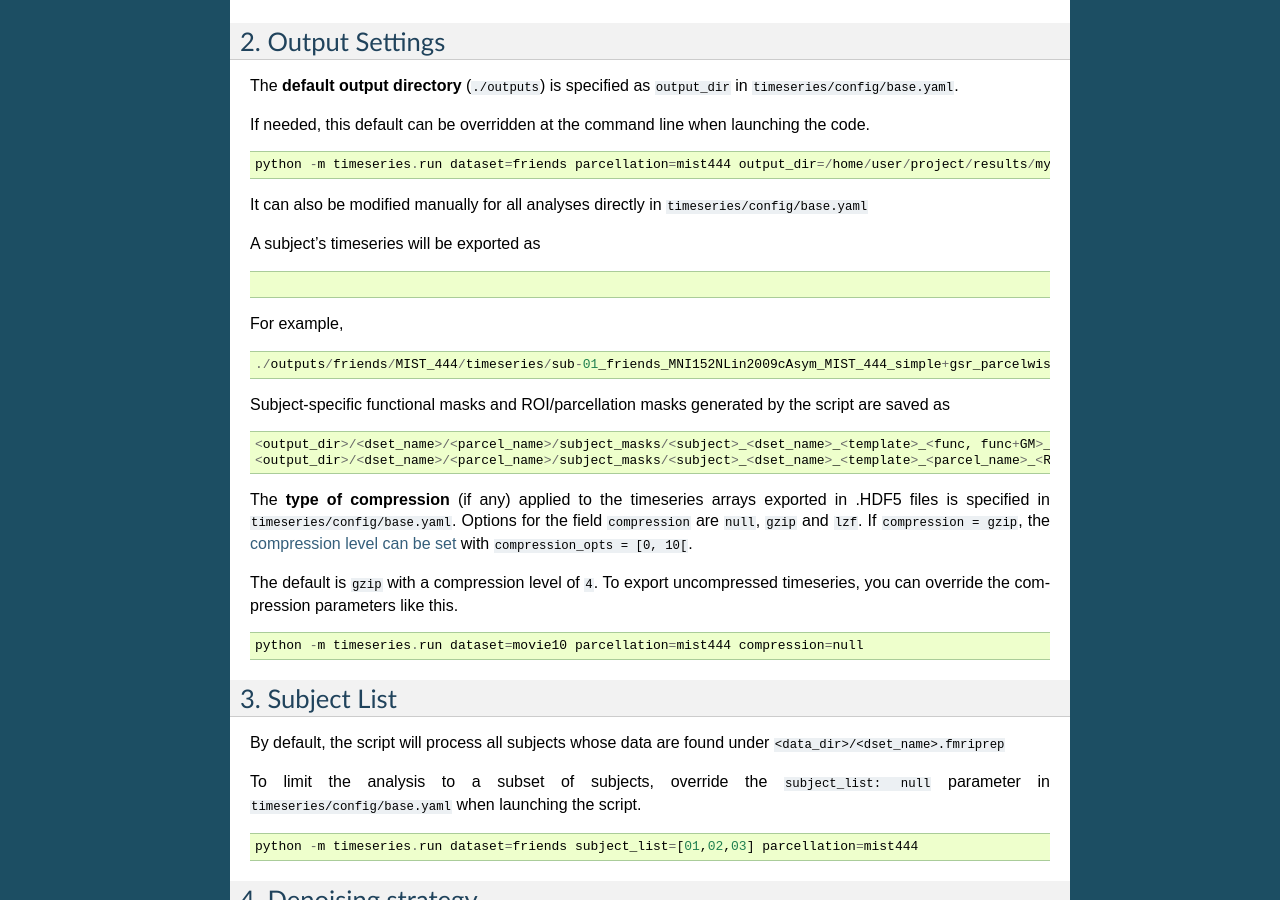
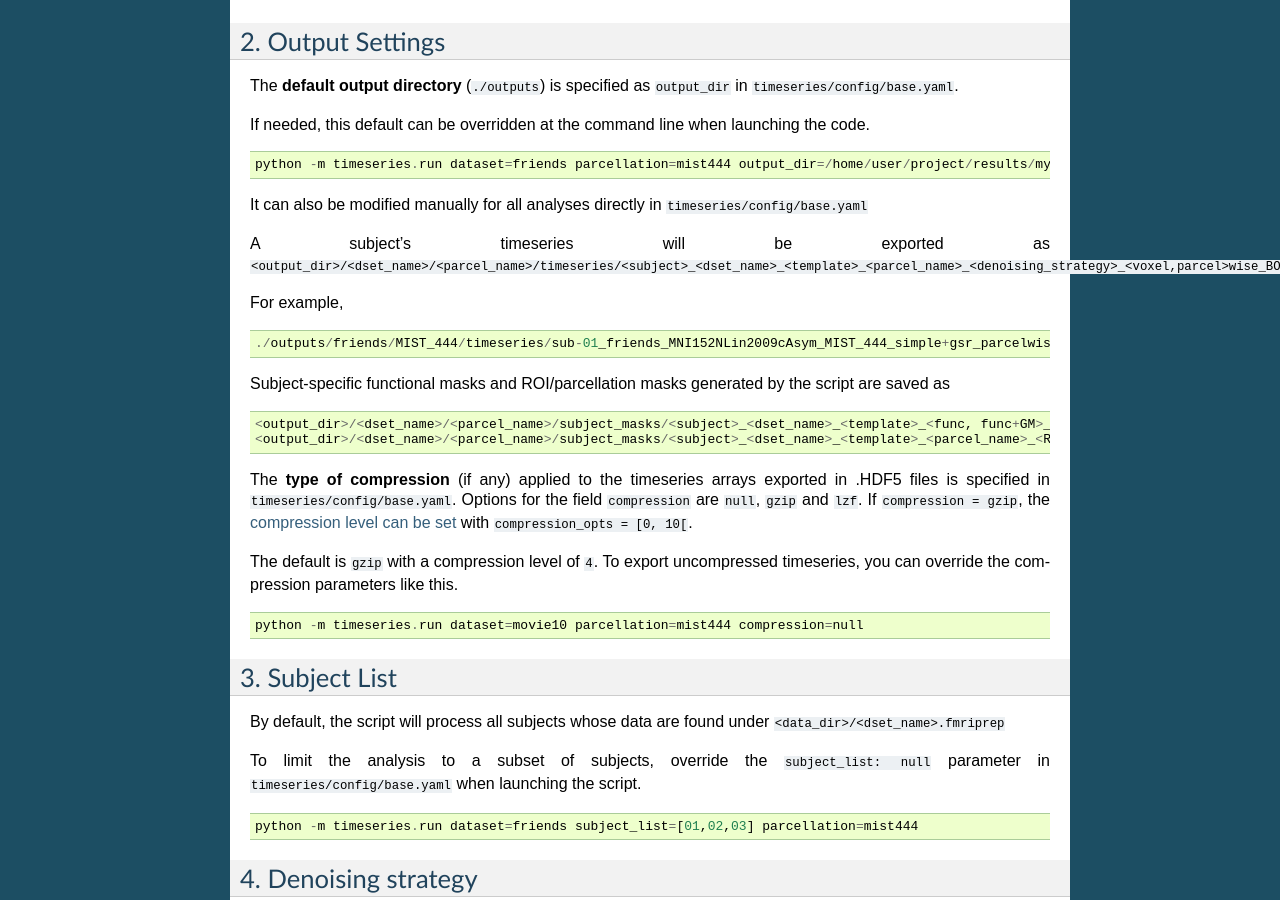
Before and after one commit to courtois-neuromod/cneuromod_extract_tseries, a Sphinx documentation site: the page built from docs/running.rst, in a window 1280 px wide and 900 px high, scrolled down 729 px. Built offline with Sphinx 7.4.7, drawn with Linux system fonts in a browser that asks for light colours.

Commit message:
Update running.rst

```diff
--- a/docs/running.rst
+++ b/docs/running.rst
@@ -62,10 +62,7 @@
 It can also be modified manually for all analyses directly in ``timeseries/config/base.yaml``
 
 
-A subject's timeseries will be exported as
-
-.. code-block::
-  <output_dir>/<dset_name>/<parcel_name>/timeseries/<subject>_<dset_name>_<template>_<parcel_name>_<denoising_strategy>_<voxel,parcel>wise_BOLDtimeseries.h5
+A subject's timeseries will be exported as ``<output_dir>/<dset_name>/<parcel_name>/timeseries/<subject>_<dset_name>_<template>_<parcel_name>_<denoising_strategy>_<voxel,parcel>wise_BOLDtimeseries.h5``
 
 For example,
 
```
